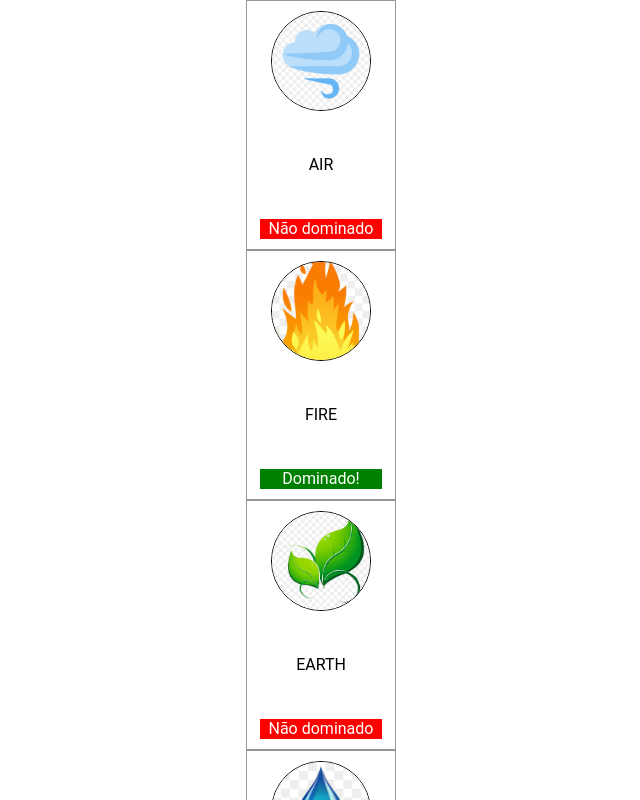
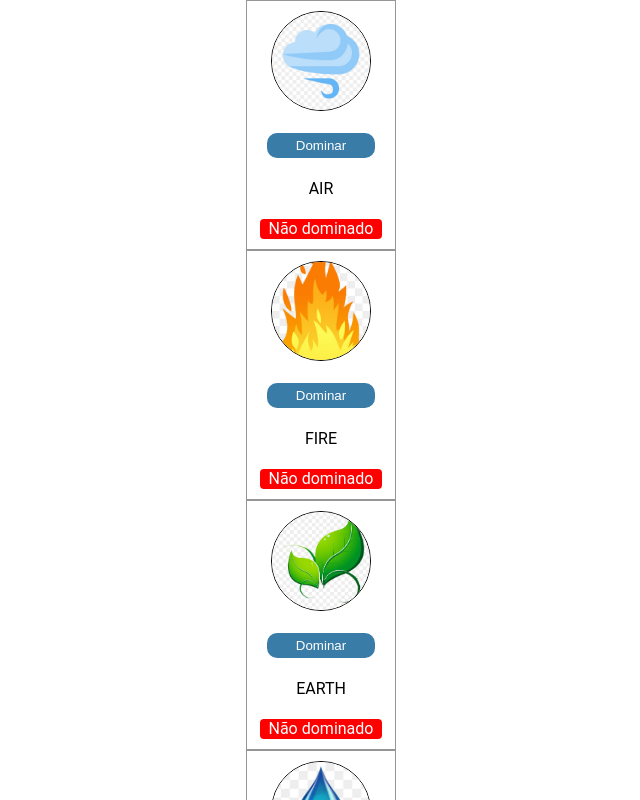
Before and after one commit to mateuskuritza/classic-nature-elements, a React (Create React App) app: page / in a window 1280 px wide. Shown: the top 800 px of the page, without its empty margins (319-959 px from the left). Built offline with nearby package versions, Linux system fonts and the light colour scheme.

Commit message:
change learned prop on button click

```diff
--- a/src/App.tsx
+++ b/src/App.tsx
@@ -1,4 +1,4 @@
-import React from "react";
+import React, { useCallback, useState } from "react";
 
 import "./styles/reset.css";
 import GlobalStyle from "./styles/global";
@@ -6,14 +6,14 @@ import Element from "./components/Element";
 import IElement from "./interfaces/IElement";
 
 function App() {
-	const elements: IElement[] = [
+	const [elements, setElements] = useState<IElement[]>([
 		{
 			name: "air",
 			learned: false,
 		},
 		{
 			name: "fire",
-			learned: true,
+			learned: false,
 		},
 		{
 			name: "earth",
@@ -21,14 +21,26 @@ function App() {
 		},
 		{
 			name: "water",
-			learned: true,
+			learned: false,
 		},
-	];
+	]);
+
+	const handleElementLearn = useCallback(
+		(elementName, learned) => {
+			const newElements = [...elements];
+			const element = newElements.find((element) => element.name === elementName);
+			// @ts-ignore:next-line
+			element.learned = learned;
+			setElements(newElements);
+		},
+		[setElements, elements]
+	);
+
 	return (
 		<div>
 			<GlobalStyle />
-			{elements.map((element) => (
-				<Element elementInfos={element} />
+			{elements.map((element, i) => (
+				<Element key={i} elementInfos={element} changeElement={handleElementLearn} />
 			))}
 		</div>
 	);
--- a/src/components/Element.tsx
+++ b/src/components/Element.tsx
@@ -3,15 +3,33 @@ import IElement from "../interfaces/IElement";
 import Learned from "./Learned";
 import NotLearned from "./NotLearned";
 
-export default function Element({ elementInfos: { name, learned } }: { elementInfos: IElement }) {
+export default function Element({ elementInfos: { name, learned }, changeElement }: { elementInfos: IElement; changeElement: CallableFunction }) {
 	return (
 		<Container>
 			<Image src={`./assets/${name}.jpg`} alt={`${name} element`} />
+			<Button onClick={() => changeElement(name, !learned)}>{learned ? "Esquecer" : "Dominar"}</Button>
 			<p>{name.toUpperCase()}</p>
 			{learned ? <Learned /> : <NotLearned />}
 		</Container>
 	);
 }
+
+const Button = styled.button`
+	border: none;
+	border-radius: 10px;
+	padding: 5px;
+	width: 80%;
+
+	background-color: #397ca8;
+	color: white;
+
+	cursor: pointer;
+
+	:hover {
+		transform: scale(1.05);
+		background-color: #599ecc;
+	}
+`;
 
 const Container = styled.div`
 	width: 150px;
--- a/src/components/Learned.tsx
+++ b/src/components/Learned.tsx
@@ -14,4 +14,5 @@ const Container = styled.div`
 	width: 90%;
 	text-align: center;
 	padding: 2px;
+	border-radius: 4px;
 `;
--- a/src/components/NotLearned.tsx
+++ b/src/components/NotLearned.tsx
@@ -14,4 +14,5 @@ const Container = styled.div`
 	width: 90%;
 	text-align: center;
 	padding: 2px;
+	border-radius: 4px;
 `;
```
